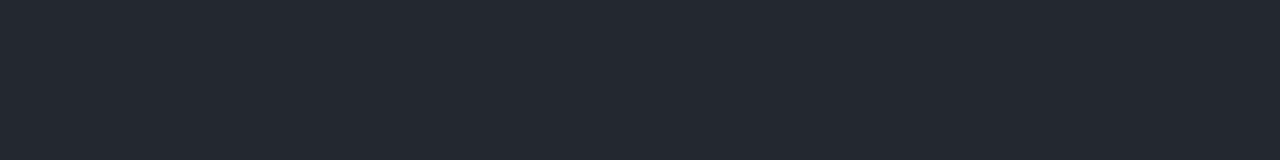
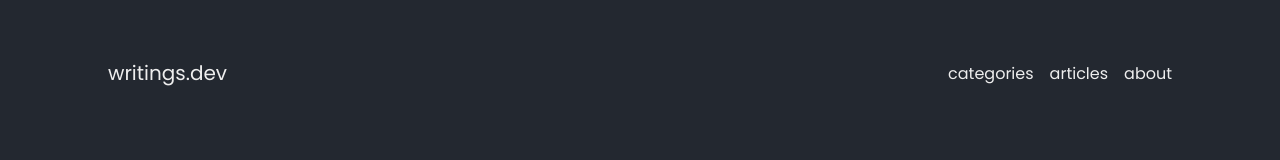
Before and after one commit to Voduu/writingdev-clone, a plain HTML site: page index.html in a window 1280 px wide. Drawn offline with Linux system fonts and the light colour scheme.

Commit message:
Created first draft of header section

```diff
--- a/css/style.css
+++ b/css/style.css
@@ -1,3 +1,28 @@
 html {
     background-color:#232830;
+    padding: 50px 100px
 }
+
+a {
+    text-decoration: none;
+    color: inherit;
+}
+
+.header,
+.nav {
+    display: flex;
+    align-items: center;
+    color: #EEE;
+    font-family:'Poppins';
+}
+
+.header {
+    justify-content: space-between;
+    font-size: 1.25rem;
+}
+
+.nav {
+    gap: 1rem;
+    justify-content: space-between;
+    font-size: 1rem;
+}
--- a/index.html
+++ b/index.html
@@ -4,10 +4,20 @@
         <meta charset="UTF-8">
         <meta name="viewport" content="width=device-width, initial-scale=1.0">
         <link rel="stylesheet" href="./css/style.css">
+        <link rel="preconnect" href="https://fonts.googleapis.com">
+        <link rel="preconnect" href="https://fonts.gstatic.com" crossorigin>
+        <link href="https://fonts.googleapis.com/css2?family=Poppins:ital,wght@0,100;0,200;0,300;0,400;0,500;0,600;0,700;0,800;0,900;1,100;1,200;1,300;1,400;1,500;1,600;1,700;1,800;1,900&display=swap" rel="stylesheet">
         <title>writings.dev</title>
     </head>
     <body>
-
+        <header class="header">
+            <div class="logo"><a href="./index.html">writings.dev</a></div>
+            <div class="nav">
+                <a href="#">categories</a>
+                <a href="#">articles</a>
+                <a href="#">about</a>
+            </div>
+        </header>
     </body>
 </html>
 </DOCTYPE>
```
